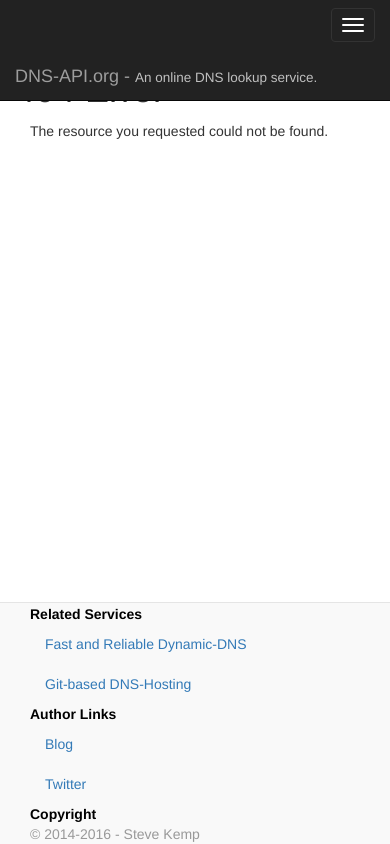
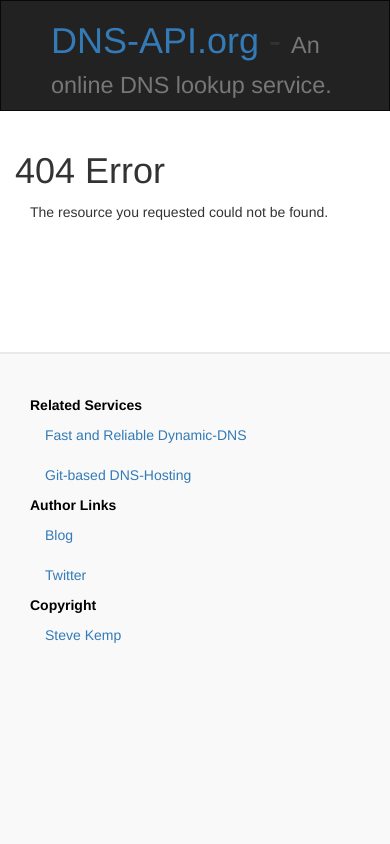
Before and after one commit to skx/dns-api.org, a plain HTML site: page public/404.html in a window 390 px wide. Drawn offline with Linux system fonts and the light colour scheme.

Commit message:
Updated HTML output.
* Don't have a fixed header - looks terrible on mobile.
* Fixed the footer to not be fixed too.
* Added padding above footer.
* Changed copyright and link to https://steve.kemp.fi/

```diff
--- a/public/404.html
+++ b/public/404.html
@@ -10,55 +10,27 @@
     <link rel="stylesheet" href="/css/bootstrap.min.css">
     <script src="/js/bootstrap.min.js"></script>
     <style type="text/css">
-      body {
-      padding-top: 50px;
-      }
-
-      .navbar-brand {
-      line-height:12px;
-      padding-top:20px;
-      padding-bottom:5px;
-      }
-
-      .navbar-brand small {
-      display:inline;
-      color: silver !important;
-      font-size:75%;
-      }
-
-      .wrapper {
-        margin-bottom: 100px;
+      html {
+      background-color:#f9f9f9;
       }
       .steve-footer {
-      margin-top: 70px;
+      padding: 40px 0;
       color: #999;
       background-color: #f9f9f9;
-      border-top: 1px solid #e5e5e5;
+      border-top: 2px solid #e9e9e9;
       }
       .steve-footer .nav-header {
       color: black;
       font-weight: bold;
-      }</style>
+      }
+    </style>
   </head>
   <body>
-
-
-    <div class="navbar navbar-inverse  navbar-fixed-top">
-      <div class="container">
+    <nav class = "navbar navbar-inverse navbar-default" role = "navigation" style="padding-left:50px; padding-right:50px;">
       <div class="navbar-header">
-          <button type="button" class="navbar-toggle" data-toggle="collapse" data-target=".navbar-collapse">
-            <span class="icon-bar"></span>
-            <span class="icon-bar"></span>
-            <span class="icon-bar"></span>
-          </button>
-          <a class="navbar-brand" href="/">DNS-API.org - <small>An online DNS lookup service.</small></a>
+        <h1><a href="/">DNS-API.org</a> - <small>An online DNS lookup service.</small></h1>
       </div>
-        <div class="collapse navbar-collapse">
-        </div><!--/.nav-collapse -->
-      </div>
-    </div>
-
-    <div class="wrapper">
+    </nav>
     <div class="container">
       <h1>404 Error</h1>
       <div class="container-fluid">
@@ -70,7 +42,9 @@
           </div>
         </div>
       </div>
-      <footer id="footer" class="footer navbar-fixed-bottom steve-footer">
+    </div>
+    <p>&nbsp;</p><p>&nbsp;</p><p>&nbsp;</p><p>&nbsp;</p>
+    <footer id="footer" class="steve-footer">
       <div class="container">
         <div class="col-md-3">
         </div>
@@ -86,18 +60,17 @@
         <div class="col-md-3">
           <ul class="nav ">
             <li class="nav-header">Author Links</li>
-              <li><a href="http://blog.steve.org.uk/">Blog</a></li>
+            <li><a href="https://blog.steve.org.uk/">Blog</a></li>
             <li><a href="https://twitter.com/Stolen_Souls">Twitter</a></li>
           </ul>
         </div>
         <div class="col-md-3">
           <ul class="nav ">
             <li class="nav-header">Copyright</li>
-              <li>&copy; 2014-2016 - Steve Kemp</li>
+            <li><a href="https://steve.kemp.fi">Steve Kemp</a></li>
           </ul>
         </div>
       </div>
     </footer>
-
   </body>
 </html>
```
Also changed, not shown: public/500.html (+14 -41 lines), public/index.html (+15 -44 lines). Lines whose indentation alone changed are shown as unchanged.
